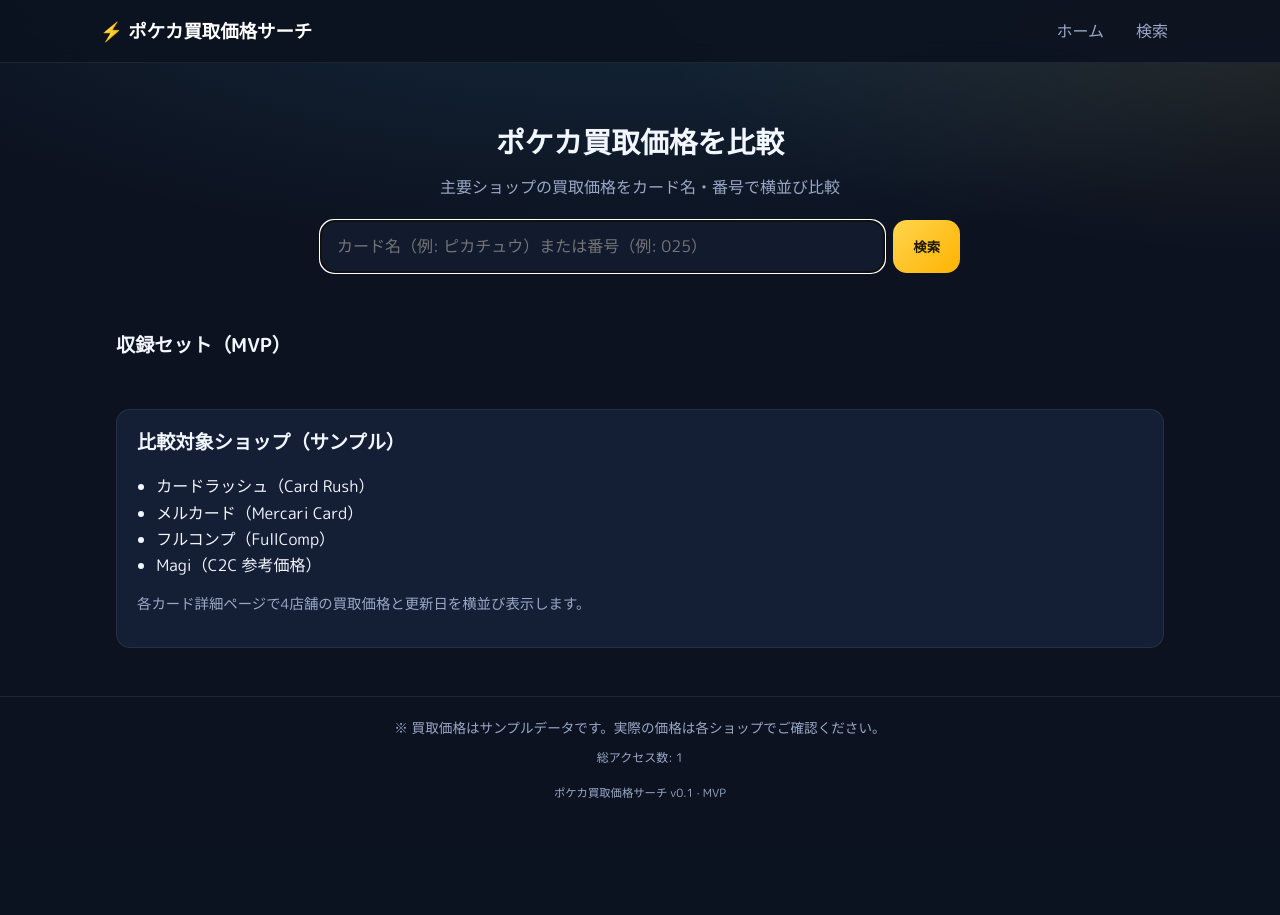
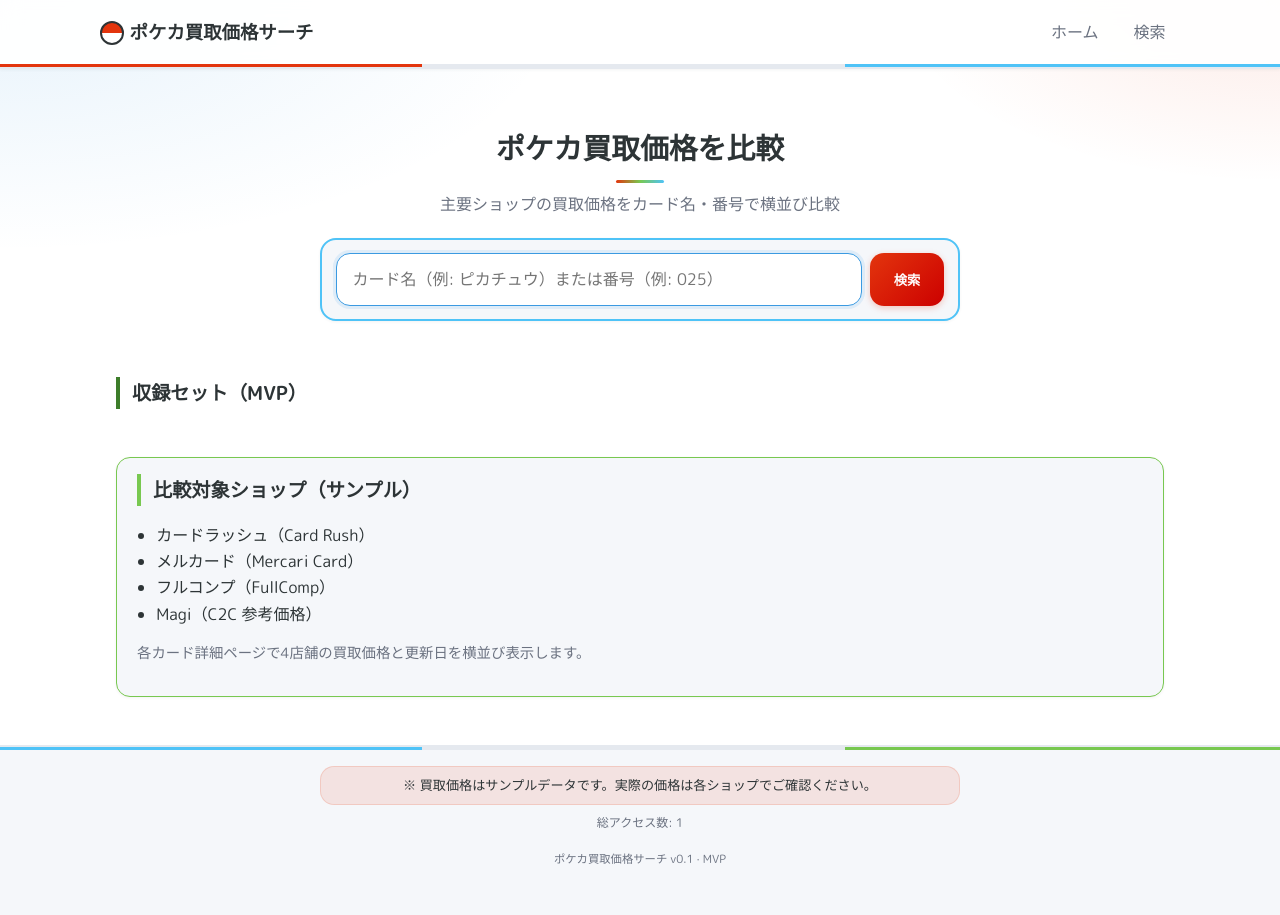
Before and after one commit to Deek229/pokeca-kaitori-search, a FastAPI app: page / in a window 1280 px wide. Before the commit the page ends 798 px from the top, so only its background shows below. Run offline with FastAPI, Linux system fonts and the light colour scheme; data that the repository does not hold is empty.

Commit message:
ポケモン風デザインに変更

```diff
--- a/static/style.css
+++ b/static/style.css
@@ -1,17 +1,28 @@
 @import url('https://fonts.googleapis.com/css2?family=M+PLUS+Rounded+1c:wght@400;500;700;800&display=swap');
 
 :root {
-  --bg: #0c1220;
-  --bg-2: #121a2e;
-  --card: rgba(22, 32, 54, 0.95);
-  --text: #f2f6ff;
-  --muted: #9aa8c7;
-  --line: rgba(255, 255, 255, 0.08);
-  --yellow: #ffd54f;
-  --blue: #4fc3f7;
-  --green: #66bb6a;
-  --red: #ef5350;
+  /* Base */
+  --bg: #ffffff;
+  --bg-2: #f5f7fa;
+  --card: #ffffff;
+  --text: #2d3436;
+  --muted: #6b7280;
+  --line: #e5e9ef;
+
+  /* Pokemon-inspired accents */
+  --red: #E3350D;
+  --red-dark: #CC0000;
+  --red-soft: rgba(227, 53, 13, 0.1);
+  --green: #3D7D2A;
+  --green-bright: #78C850;
+  --green-soft: rgba(61, 125, 42, 0.1);
+  --blue: #3B9AE1;
+  --cyan: #4FC3F7;
+  --cyan-soft: rgba(59, 154, 225, 0.12);
+
   --radius: 14px;
+  --shadow-sm: 0 1px 3px rgba(45, 52, 54, 0.06);
+  --shadow-md: 0 4px 14px rgba(45, 52, 54, 0.08);
 }
 
 * { box-sizing: border-box; }
@@ -20,24 +31,49 @@ body {
   margin: 0;
   font-family: "M PLUS Rounded 1c", "Hiragino Maru Gothic ProN", "Yu Gothic UI", sans-serif;
   background:
-    radial-gradient(ellipse 70% 40% at 50% -10%, rgba(79, 195, 247, 0.15), transparent),
-    radial-gradient(ellipse 50% 30% at 100% 0%, rgba(255, 213, 79, 0.1), transparent),
+    radial-gradient(ellipse 80% 50% at 0% 0%, var(--cyan-soft), transparent 55%),
+    radial-gradient(ellipse 60% 40% at 100% 0%, var(--red-soft), transparent 50%),
+    radial-gradient(ellipse 50% 30% at 50% 100%, var(--green-soft), transparent 45%),
     var(--bg);
   color: var(--text);
   line-height: 1.65;
   min-height: 100vh;
 }
 
-a { color: var(--blue); }
+a {
+  color: var(--blue);
+  transition: color 0.15s;
+}
+a:hover { color: var(--red); }
 
+/* ── Header (Pokeball stripe accent) ── */
 .site-header {
   position: sticky;
   top: 0;
   z-index: 100;
-  background: rgba(12, 18, 32, 0.9);
+  background: rgba(255, 255, 255, 0.92);
   backdrop-filter: blur(10px);
-  border-bottom: 1px solid var(--line);
-  padding: 0.75rem 1rem;
+  border-bottom: 2px solid var(--line);
+  padding: 0.75rem 1rem 0.85rem;
+  box-shadow: var(--shadow-sm);
+}
+
+.site-header::after {
+  content: "";
+  position: absolute;
+  left: 0;
+  right: 0;
+  bottom: 0;
+  height: 3px;
+  background: linear-gradient(
+    90deg,
+    var(--red) 0%,
+    var(--red) 33%,
+    var(--line) 33%,
+    var(--line) 66%,
+    var(--cyan) 66%,
+    var(--cyan) 100%
+  );
 }
 
 .header-inner {
@@ -50,21 +86,47 @@ a { color: var(--blue); }
 }
 
 .logo {
-  color: #fff;
+  color: var(--text);
   font-weight: 800;
   font-size: 1.15rem;
   text-decoration: none;
+  display: inline-flex;
+  align-items: center;
+  gap: 0.35rem;
 }
 
-.nav { display: flex; gap: 0.5rem; }
+.logo-mark {
+  display: inline-flex;
+  align-items: center;
+  justify-content: center;
+  width: 1.5rem;
+  height: 1.5rem;
+  border-radius: 50%;
+  background: linear-gradient(180deg, var(--red) 48%, var(--line) 48%, var(--line) 52%, #fff 52%);
+  border: 2px solid var(--text);
+  flex-shrink: 0;
+  font-size: 0;
+}
+
+.nav { display: flex; gap: 0.35rem; }
+
 .nav a {
   color: var(--muted);
   text-decoration: none;
-  padding: 0.35rem 0.75rem;
+  padding: 0.4rem 0.85rem;
   border-radius: 999px;
+  border: 1.5px solid transparent;
+  font-weight: 500;
+  transition: color 0.15s, background 0.15s, border-color 0.15s;
 }
-.nav a:hover { color: #fff; background: rgba(255,255,255,0.06); }
 
+.nav a:hover {
+  color: var(--red);
+  background: var(--red-soft);
+  border-color: rgba(227, 53, 13, 0.2);
+}
+
+/* ── Layout ── */
 .container {
   max-width: 1080px;
   margin: 0 auto;
@@ -75,10 +137,28 @@ a { color: var(--blue); }
   text-align: center;
   padding: 2rem 0 1.5rem;
 }
+
 .hero.compact { padding-top: 1rem; }
-.hero h1 { margin: 0 0 0.5rem; font-size: 1.8rem; }
+
+.hero h1 {
+  margin: 0 0 0.5rem;
+  font-size: 1.8rem;
+  color: var(--text);
+}
+
+.hero h1::after {
+  content: "";
+  display: block;
+  width: 3rem;
+  height: 3px;
+  margin: 0.5rem auto 0;
+  border-radius: 2px;
+  background: linear-gradient(90deg, var(--red), var(--green-bright), var(--cyan));
+}
+
 .lead { color: var(--muted); margin: 0 0 1.25rem; }
 
+/* ── Search form ── */
 .search-form {
   display: flex;
   flex-wrap: wrap;
@@ -86,7 +166,13 @@ a { color: var(--blue); }
   justify-content: center;
   max-width: 720px;
   margin: 0 auto;
+  padding: 0.85rem;
+  background: var(--bg-2);
+  border: 2px solid var(--cyan);
+  border-radius: calc(var(--radius) + 2px);
+  box-shadow: var(--shadow-sm);
 }
+
 .hero-search { max-width: 640px; }
 
 .search-form input[type="search"],
@@ -94,25 +180,48 @@ a { color: var(--blue); }
   flex: 1 1 220px;
   min-width: 180px;
   padding: 0.75rem 1rem;
-  border: 1px solid var(--line);
+  border: 1.5px solid var(--line);
   border-radius: var(--radius);
-  background: var(--bg-2);
+  background: var(--card);
   color: var(--text);
   font: inherit;
+  transition: border-color 0.15s, box-shadow 0.15s;
+}
+
+.search-form input[type="search"]:focus,
+.search-form select:focus {
+  outline: none;
+  border-color: var(--blue);
+  box-shadow: 0 0 0 3px var(--cyan-soft);
 }
 
 .search-form button {
-  padding: 0.75rem 1.25rem;
+  padding: 0.75rem 1.5rem;
   border: none;
   border-radius: var(--radius);
-  background: linear-gradient(135deg, var(--yellow), #ffb300);
-  color: #1a1200;
+  background: linear-gradient(135deg, var(--red), var(--red-dark));
+  color: #fff;
   font-weight: 700;
   cursor: pointer;
+  box-shadow: 0 2px 6px rgba(227, 53, 13, 0.25);
+  transition: transform 0.15s, box-shadow 0.15s;
 }
 
+.search-form button:hover {
+  transform: translateY(-1px);
+  box-shadow: 0 4px 10px rgba(227, 53, 13, 0.3);
+}
+
+/* ── Sections ── */
 .section { margin-top: 2rem; }
-.section h2 { margin: 0 0 1rem; font-size: 1.2rem; }
+
+.section h2 {
+  margin: 0 0 1rem;
+  font-size: 1.2rem;
+  padding-left: 0.75rem;
+  border-left: 4px solid var(--green);
+}
+
 .section-head {
   display: flex;
   align-items: center;
@@ -170,27 +293,46 @@ a { color: var(--blue); }
   gap: 0.5rem 1rem;
   padding: 0.85rem 1rem;
   background: var(--card);
-  border: 1px solid var(--line);
+  border: 1.5px solid var(--line);
+  border-left: 4px solid var(--cyan);
   border-radius: var(--radius);
+  box-shadow: var(--shadow-sm);
+  transition: border-color 0.15s;
 }
 
+.set-chip:hover { border-left-color: var(--red); }
+
+.set-chip a {
+  margin-left: auto;
+  font-weight: 600;
+  text-decoration: none;
+}
+
+/* ── Info box ── */
 .info-box {
-  background: var(--card);
-  border: 1px solid var(--line);
+  background: var(--bg-2);
+  border: 1.5px solid var(--green-bright);
   border-radius: var(--radius);
   padding: 1rem 1.25rem;
+  box-shadow: var(--shadow-sm);
 }
+
+.info-box h2 { border-left-color: var(--green-bright); }
+
 .info-box ul { margin: 0.5rem 0; padding-left: 1.2rem; }
 
+/* ── Utility text ── */
 .muted { color: var(--muted); font-size: 0.9rem; }
 .empty { color: var(--muted); text-align: center; padding: 2rem 0; }
 .result-meta { color: var(--muted); margin-bottom: 1rem; }
 
+/* ── Tables ── */
 .result-table-wrap, .price-table-wrap {
   overflow-x: auto;
-  border: 1px solid var(--line);
+  border: 1.5px solid var(--line);
   border-radius: var(--radius);
   background: var(--card);
+  box-shadow: var(--shadow-sm);
 }
 
 .result-table, .price-table {
@@ -281,39 +460,97 @@ a { color: var(--blue); }
   vertical-align: middle;
 }
 
-.reference-row { background: rgba(171, 71, 188, 0.06); }
+.reference-row { background: rgba(59, 154, 225, 0.06); }
+
 .ref-tag {
   display: inline-block;
-  background: rgba(171, 71, 188, 0.25);
-  color: #e1bee7;
+  background: var(--cyan-soft);
+  color: var(--blue);
   font-size: 0.72rem;
   padding: 0.1rem 0.4rem;
   border-radius: 4px;
   margin-left: 0.25rem;
   vertical-align: middle;
+  border: 1px solid rgba(59, 154, 225, 0.2);
 }
 
 .small-note { font-size: 0.88rem; margin: 0 0 0.75rem; }
 
+/* ── Chart ── */
 .chart-wrap {
   position: relative;
   height: 320px;
   background: var(--card);
-  border: 1px solid var(--line);
+  border: 1.5px solid var(--line);
   border-radius: var(--radius);
   padding: 1rem;
+  box-shadow: var(--shadow-sm);
 }
 
+/* ── Pagination ── */
+.pagination {
+  display: flex;
+  align-items: center;
+  justify-content: center;
+  gap: 1rem;
+  margin-top: 1.25rem;
+  padding: 0.75rem;
+}
+
+.pagination a {
+  padding: 0.45rem 1rem;
+  border-radius: var(--radius);
+  border: 1.5px solid var(--blue);
+  color: var(--blue);
+  text-decoration: none;
+  font-weight: 600;
+  transition: background 0.15s, color 0.15s;
+}
+
+.pagination a:hover {
+  background: var(--blue);
+  color: #fff;
+}
+
+/* ── Footer ── */
 .site-footer {
-  border-top: 1px solid var(--line);
+  border-top: 2px solid var(--line);
   padding: 1.25rem 1rem 2rem;
   text-align: center;
   color: var(--muted);
   font-size: 0.85rem;
+  background: var(--bg-2);
 }
+
+.site-footer::before {
+  content: "";
+  display: block;
+  height: 3px;
+  margin: -1.25rem -1rem 1rem;
+  background: linear-gradient(
+    90deg,
+    var(--cyan) 0%,
+    var(--cyan) 33%,
+    var(--line) 33%,
+    var(--line) 66%,
+    var(--green-bright) 66%,
+    var(--green-bright) 100%
+  );
+}
+
 .site-footer .access-count {
   margin: 0.35rem 0;
   font-size: 0.75rem;
   color: var(--muted);
 }
-.disclosure { max-width: 640px; margin: 0 auto 0.5rem; }
+
+.disclosure {
+  max-width: 640px;
+  margin: 0 auto 0.5rem;
+  padding: 0.5rem 0.75rem;
+  background: var(--red-soft);
+  border-radius: var(--radius);
+  border: 1px solid rgba(227, 53, 13, 0.15);
+  color: var(--text);
+  font-size: 0.82rem;
+}
--- a/templates/base.html
+++ b/templates/base.html
@@ -12,7 +12,7 @@
 <body>
   <header class="site-header">
     <div class="header-inner">
-      <a class="logo" href="/">⚡ {{ app_title }}</a>
+      <a class="logo" href="/"><span class="logo-mark" aria-hidden="true"></span>{{ app_title }}</a>
       <nav class="nav">
         <a href="/">ホーム</a>
         <a href="/search">検索</a>
```
Also changed, not shown: other parts of static/style.css (+66 -15 lines), templates/card.html (+7 -7 lines).
